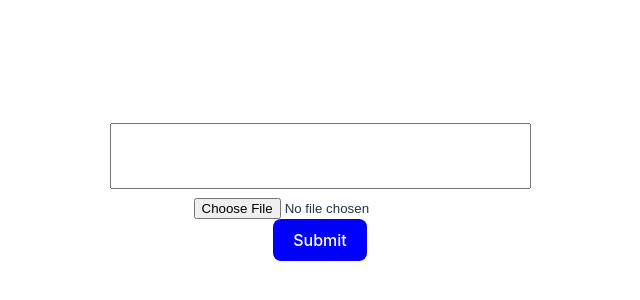
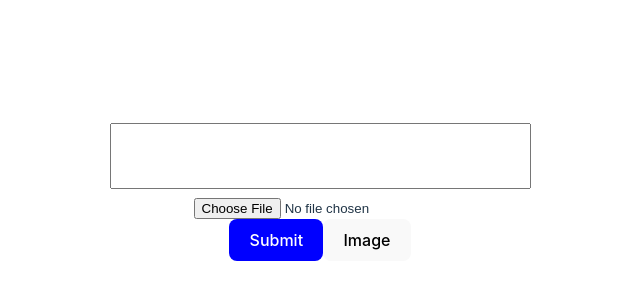
Before and after one commit to Syaani-OhjelmistoProjekti2/MainosMestari, a React (Vite) app: page / in a window 1280 px wide. Shown: the part 208-508 px from the top of the page, without its empty margins (320-960 px from the left). Built offline with nearby package versions, Linux system fonts and the light colour scheme.

Commit message:
app.jsx muokkausta 2 buttoni ja kuvan get pyyntö

```diff
--- a/src/App.jsx
+++ b/src/App.jsx
@@ -53,6 +53,25 @@ function App() {
     }
   };
 
+  const handleImageRender = async (event) => {
+    event.preventDefault();
+
+    try {
+      const response = await fetch("http://localhost:3001/api/adds/image", {
+        method: "GET"
+      });
+
+      if (!response.ok) {
+        throw new Error(`HTTP error! status: ${response.status}`);
+      }
+
+      const data = await response.json();
+      console.log(data);
+    } catch (error) {
+      console.error("Error fetching the image:", error);
+    }
+  }
+
   return (
     <>
       <form>
@@ -85,6 +104,10 @@ function App() {
         <button className="buttoni" onClick={handleButtonPress}>
           Submit
         </button>
+
+        <button className="buttoni2" onClick={handleImageRender}>
+          Image
+        </button>
       </form>
     </>
   );
```
